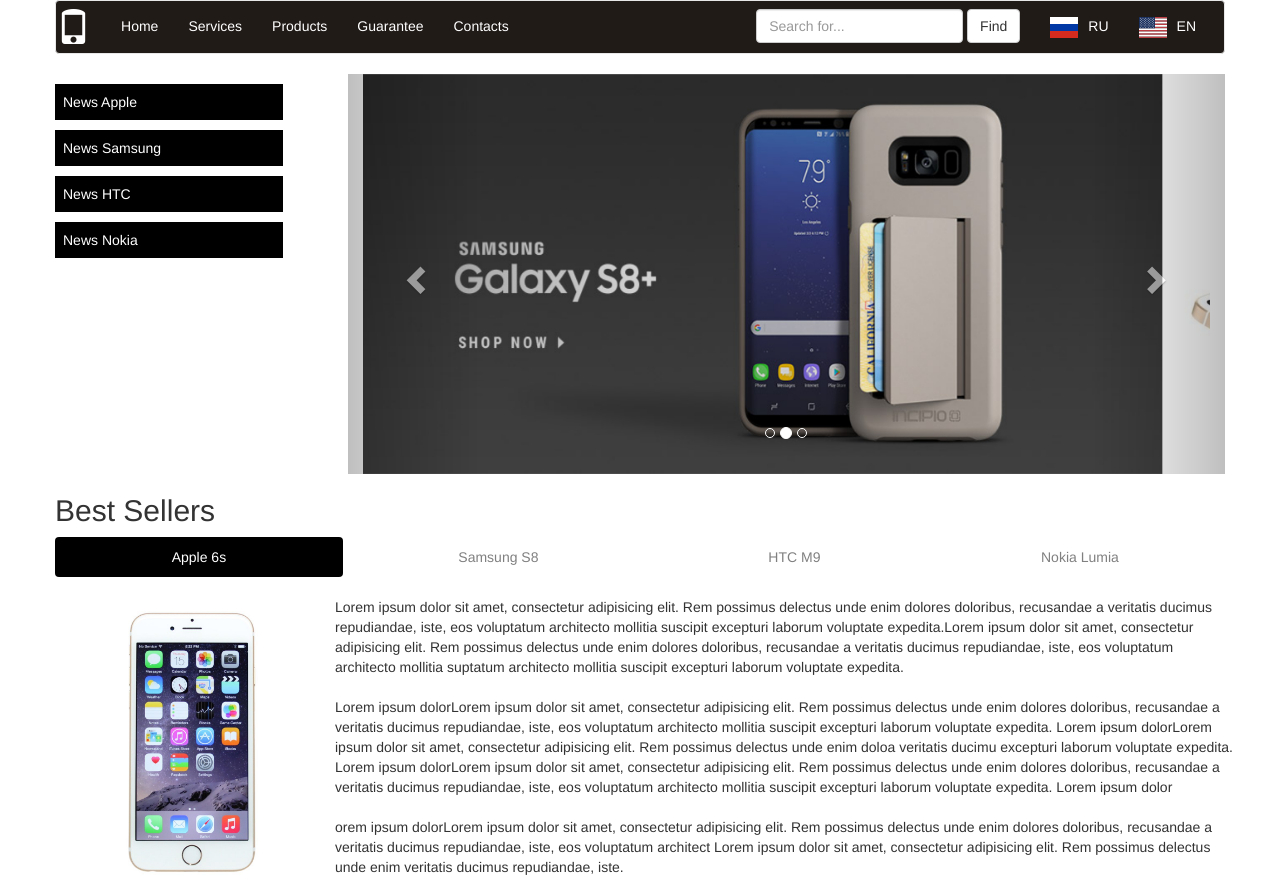
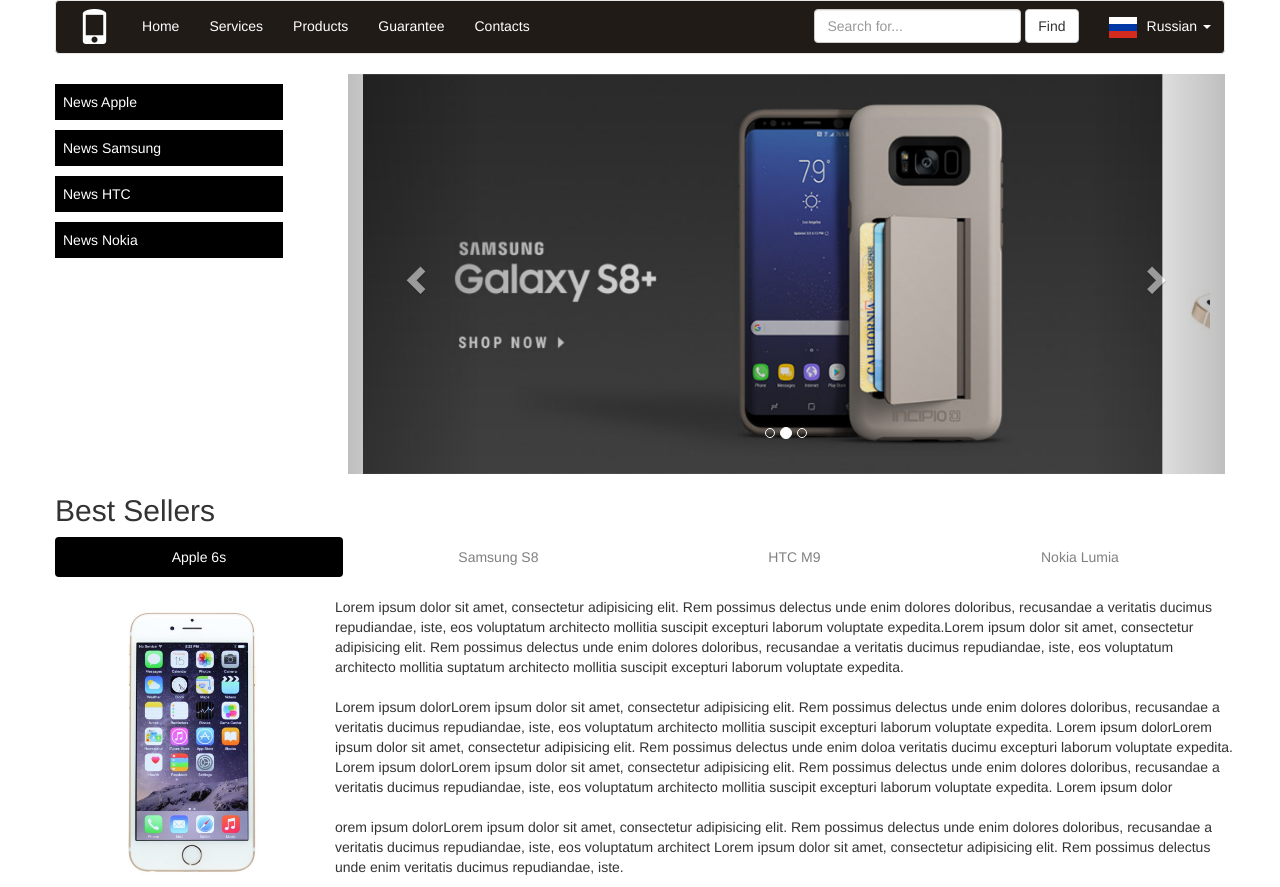
Before and after one commit to brian9518/smart, a plain HTML site: page index.html in a window 1280 px wide. Drawn offline with Linux system fonts and the light colour scheme.

Commit message:
files name changed

```diff
--- a/css/style.css
+++ b/css/style.css
@@ -64,3 +64,7 @@
 	width: 28px;
 	margin-right: 10px;
 }
+
+h2{
+	margin-left: 0px;
+}
--- a/index.html
+++ b/index.html
@@ -26,7 +26,7 @@
               <span class="icon-bar"></span>
             </button>
 
-            <a href="#" class="navbar-brand glyphicon glyphicon-phone" style="font-size: 35px; color: white;" ></a>
+            <a href="#" class="navbar-brand glyphicon glyphicon-phone" style="font-size: 35px; color: white; margin-left: 6px;" ></a>
 
         </div>
 
@@ -41,10 +41,15 @@
           <li><a href="#">Contacts</a></li>
         </ul>
 
-<ul class="nav navbar-nav pull-right lang">
-          <li><a href="#"><img src="ru.svg" alt="">RU</a></li>
+<ul class="nav navbar-nav navbar-right lang">
+          <li class="dropdown"><a class="dropdown-toggle" data-toggle="dropdown" role="button" href="#"><img src="ru.svg" alt="">Russian <span class="caret"></span></a>
+        <ul class="dropdown-menu">
+          <li><a href=""><img src="us.svg" alt="">English</a></li>
+        </ul>
 
-          <li><a href="#" class="language" rel="en-US"><img src="us.svg" alt="">EN</a></li>
+          </li>
+
+          <!-- <li><a href="#" class="language" rel="en-US"><img src="us.svg" alt="">EN</a></li> -->
         </ul>
           <form class="navbar-form pull-right" role="search">
             <div class="form-group">
```
Also changed, not shown: 1 other file.
